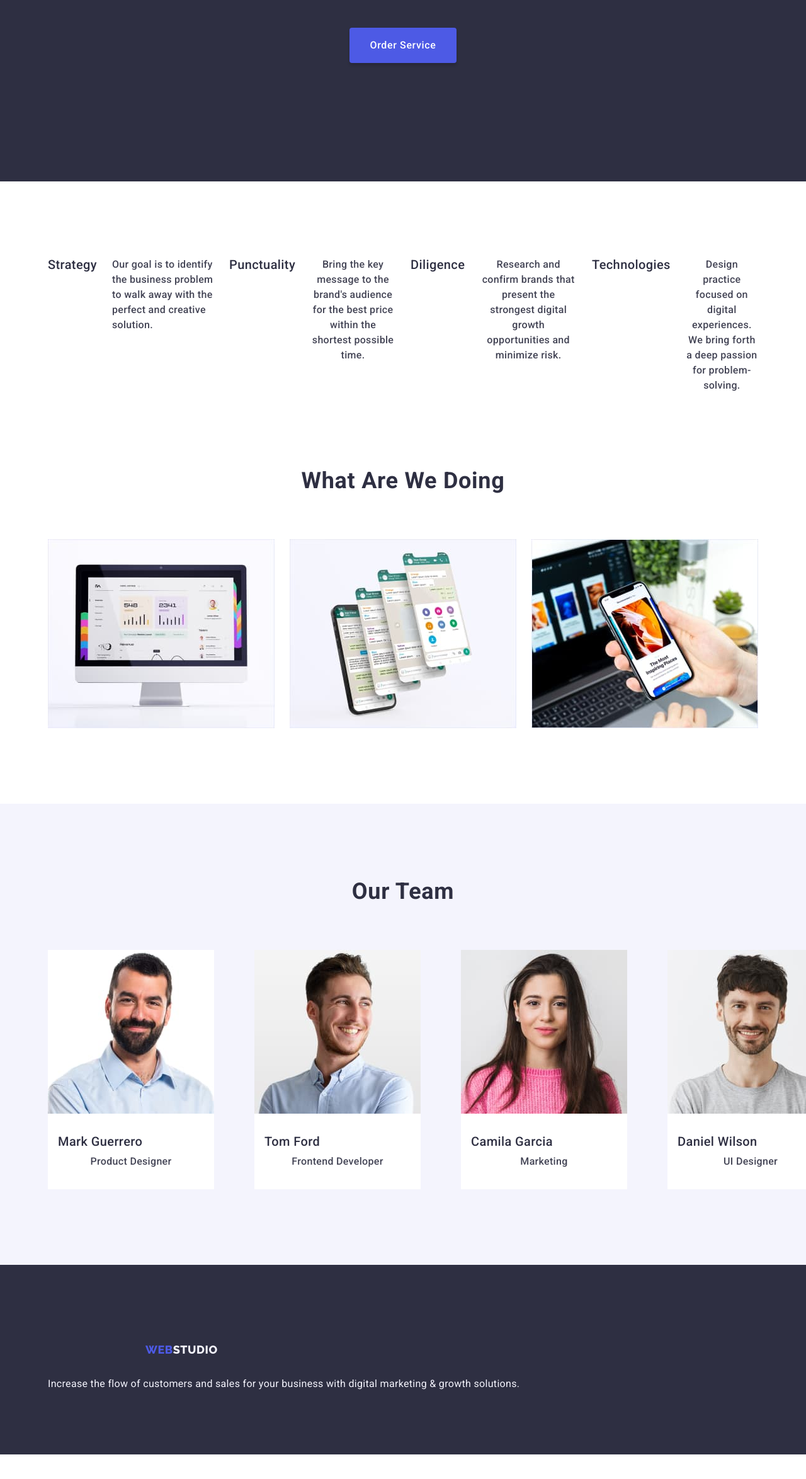
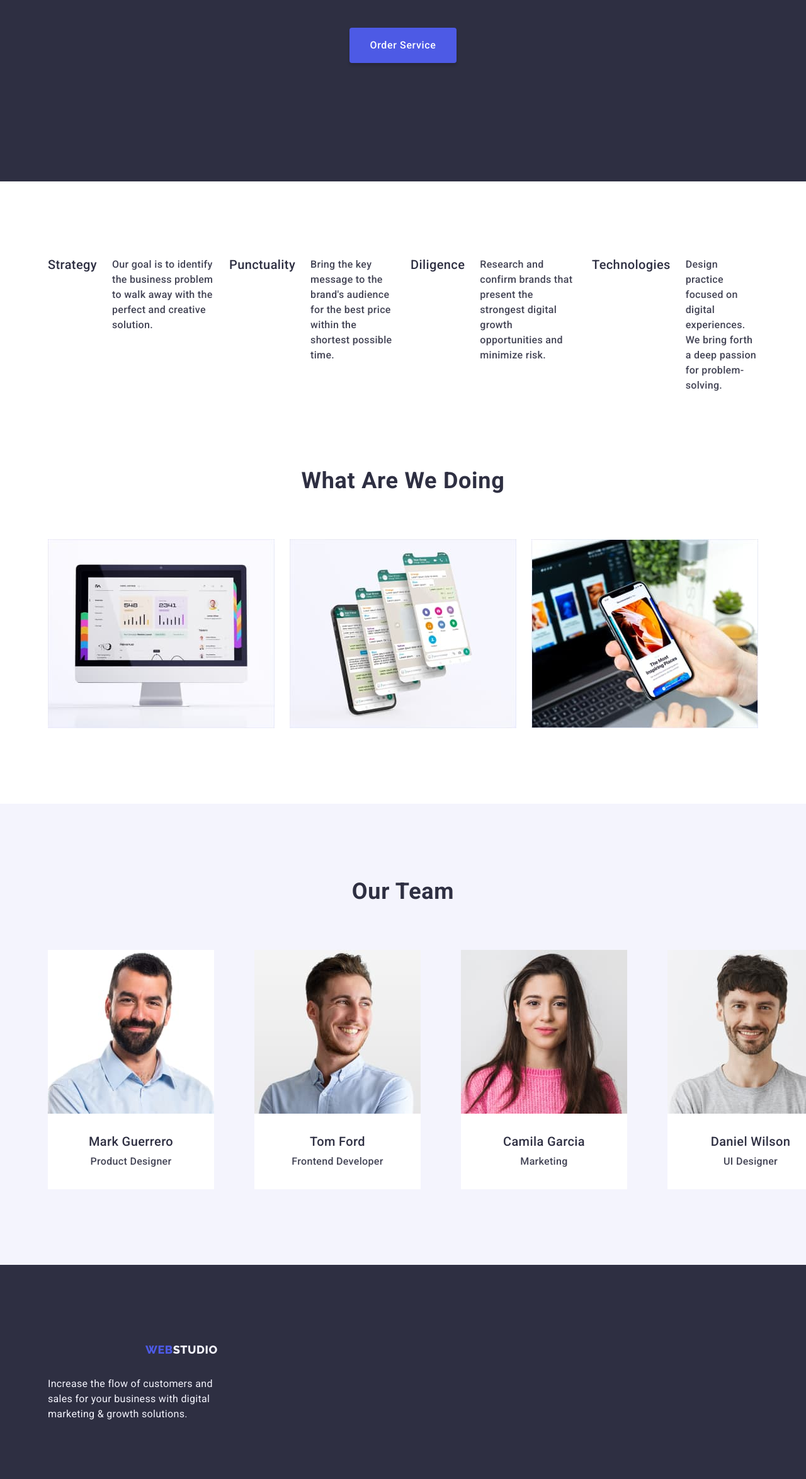
Before and after one commit to Dima-S13/goit-markup-hw-033, a plain HTML site: page index.html in a window 1280 px wide. Shown: the part 430-2778 px from the top of the page at 63% size. Before the commit the page ends 2739 px from the top, so only its background shows below. Drawn offline with nearby package versions, Linux system fonts and the light colour scheme.

Commit message:
Update again

```diff
--- a/css/styles.css
+++ b/css/styles.css
@@ -127,6 +127,7 @@ button {
 .menu-item {
   background-color: var(--background-color);
   margin-right: 40px;
+  align-items: flex-start;
 }
 .menu-item-about {
   max-width: 264px;
@@ -281,15 +282,18 @@ button {
   letter-spacing: 0.02em;
   color: var(--second-background-color);
   text-align: center;
-
   margin-bottom: 8px;
+  display: inline-block;
+}
+.suptitle-about {
+  max-width: 264px;
 }
 .suptitle {
   font-size: 16px;
   line-height: 1.5;
   letter-spacing: 0.02em;
   color: var(--body-text);
-  text-align: center;
+  max-width: 264px;
 }
 
 .title {
@@ -318,6 +322,7 @@ button {
   line-height: 1.5;
   letter-spacing: 0.02em;
   color: var(--button-list-background);
+  max-width: 264px;
 }
 .logo-foot {
   font-family: "Raleway", sans-serif;
```
